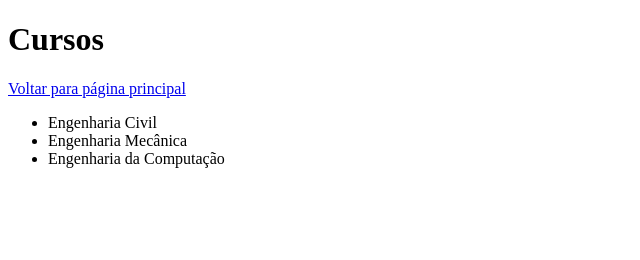
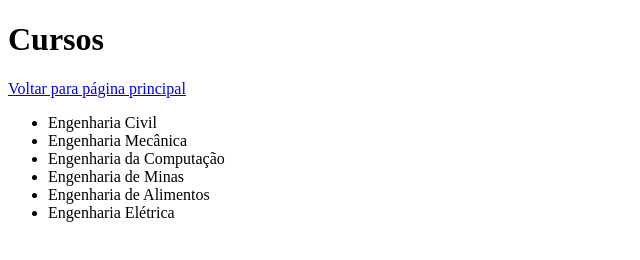
Before and after one commit to slabr/site-web, a plain HTML site: page cursos.html in a window 1280 px wide. Shown: the whole page, without its empty margins (0-640 px from the left). Drawn offline with Linux system fonts and the light colour scheme.

Commit message:
Incluindo novos cursos

```diff
--- a/cursos.html
+++ b/cursos.html
@@ -13,6 +13,9 @@
     <li>Engenharia Civil</li>
     <li>Engenharia Mecânica</li>
     <li>Engenharia da Computação</li>
+    <li>Engenharia de Minas</li>
+    <li>Engenharia de Alimentos</li>
+    <li>Engenharia Elétrica</li>
 </ul>
 </body>
 </html>
```
